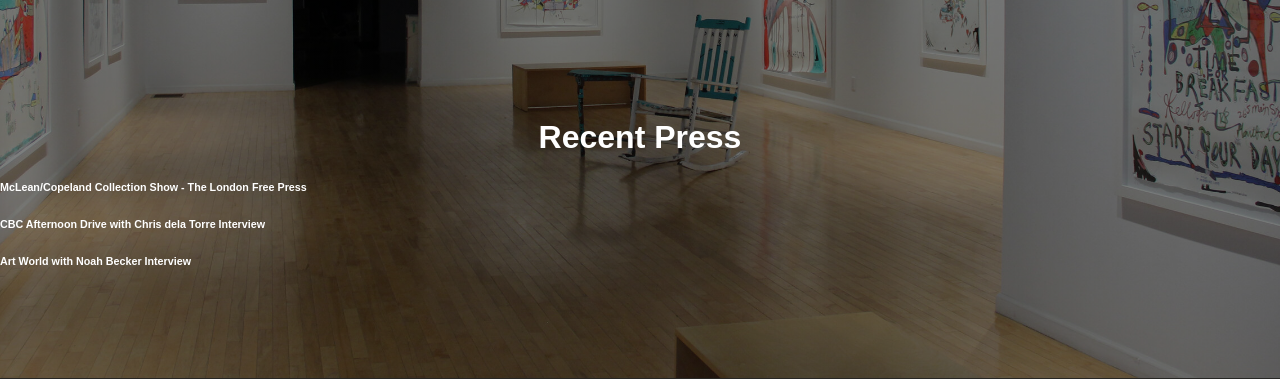
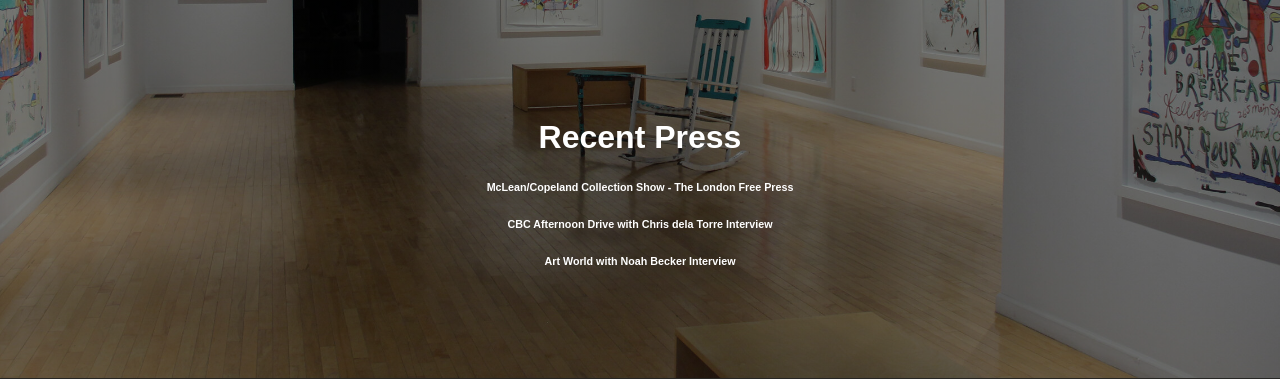
Before and after one commit to felixmclean/jasonmclean.org, a plain HTML site: page index.html in a window 1280 px wide. Shown: the part 422-801 px from the top of the page. Drawn offline with Linux system fonts and the light colour scheme.

Commit message:
Update index.html

```diff
--- a/index.html
+++ b/index.html
@@ -113,11 +113,12 @@ body, html {
 
 
 </br><br></br><br></br>
-
-<h1 style="font-size:2"><center>Recent Press</center></h1>
+<center>
+<h1 style="font-size:2">Recent Press</h1>
 	<h6><a href="https://lfpress.com/entertainment/local-arts/london-gallery-offers-glimpse-of-artist-jason-mcleans-personal-collection">McLean/Copeland Collection Show - The London Free Press</h6>
 	<h6><a href="https://www.cbc.ca/listen/live-radio/1-80-afternoon-drive/clip/15809297-artist-jason-mclean-returns-home-london-inspiring-work">CBC Afternoon Drive with Chris dela Torre Interview</h6>
 	<h6><a href="https://podcasts.apple.com/ca/podcast/jason-mclean/id1551013809?i=1000511495981">Art World with Noah Becker Interview</h6>
+</center>
 </br><br></br><br></br>
 
 
```
